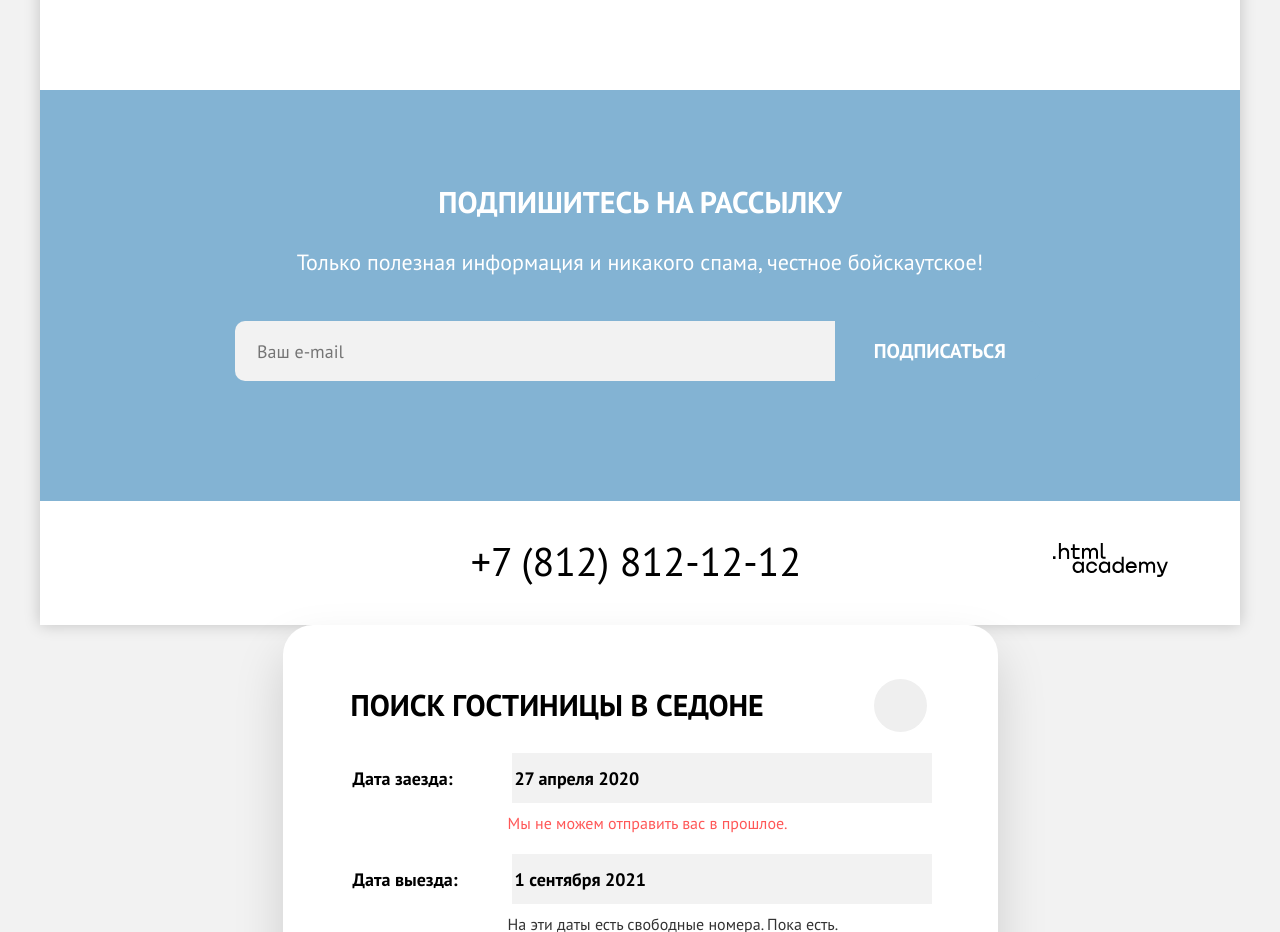
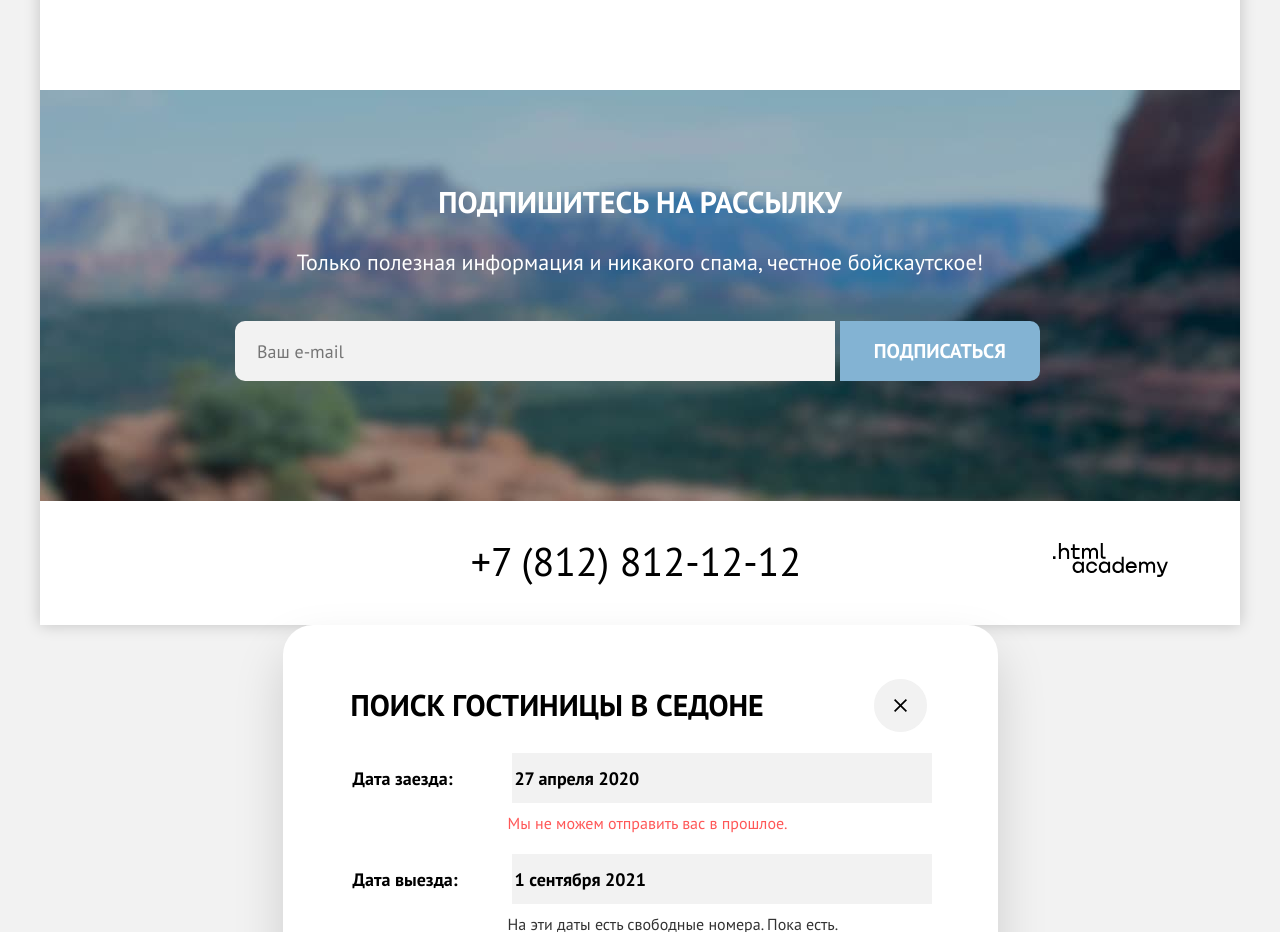
Before and after one commit to htmlacademy-htmlcss/1969255-sedona-33, a plain HTML site: page index.html in a window 1280 px wide. Shown: the part 2751-3683 px from the top of the page. Drawn offline with Linux system fonts and the light colour scheme; the site is published under a folder, as on GitHub Pages, so addresses that start at the root find nothing.

Commit message:
update relative links

```diff
--- a/styles/styles.css
+++ b/styles/styles.css
@@ -308,7 +308,7 @@ padding-right: 240px;
 
 /* Форма рассылки */
 .subscribe-background{
-  background-image: url("/images/subscribe-background.jpg");
+  background-image: url("../images/subscribe-background.jpg");
   background-repeat: no-repeat;
   background-size: 100% auto;
   background-color: #83B3D3;
@@ -450,7 +450,7 @@ text-align: center;
   margin-right: 70px;
   border-radius: 50%;
   border: none;
-  background-image: url("/images/icons/close.svg");
+  background-image: url("../images/icons/close.svg");
 }
 
 .booking-form{
```
